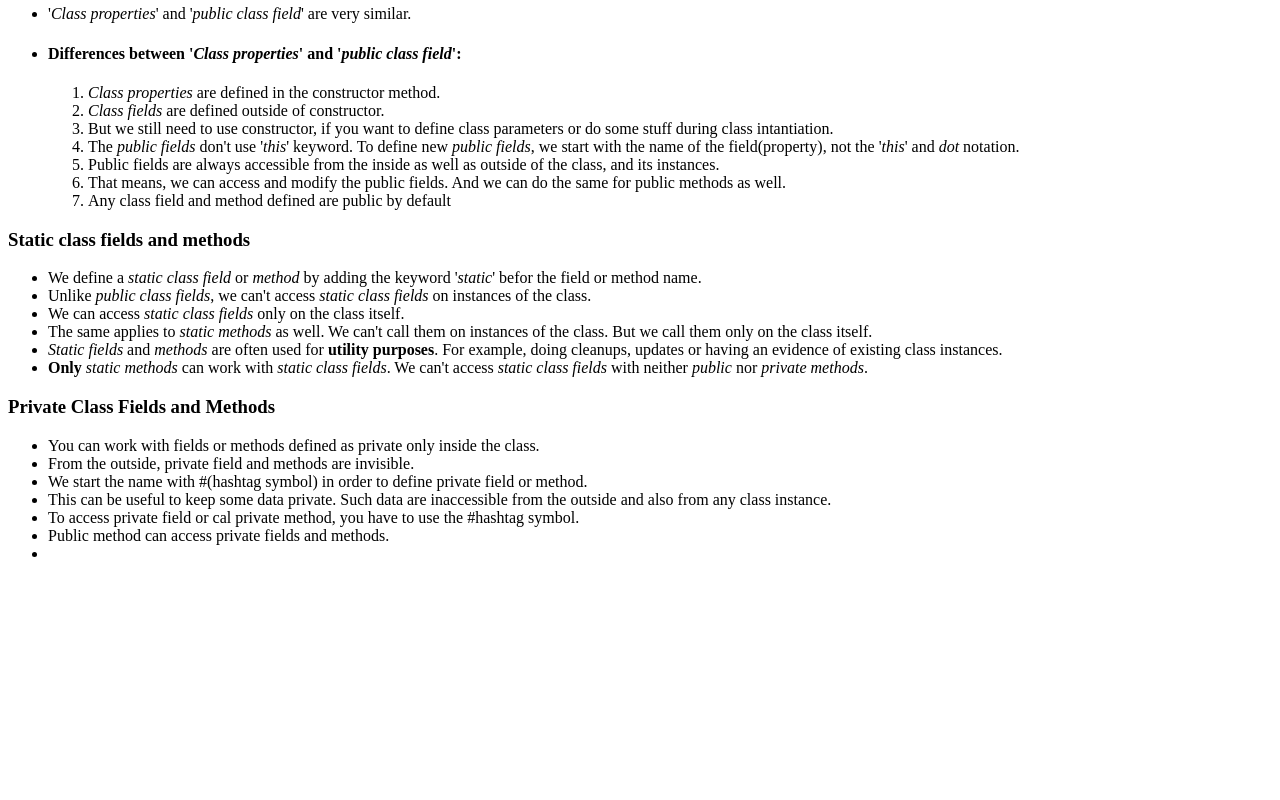
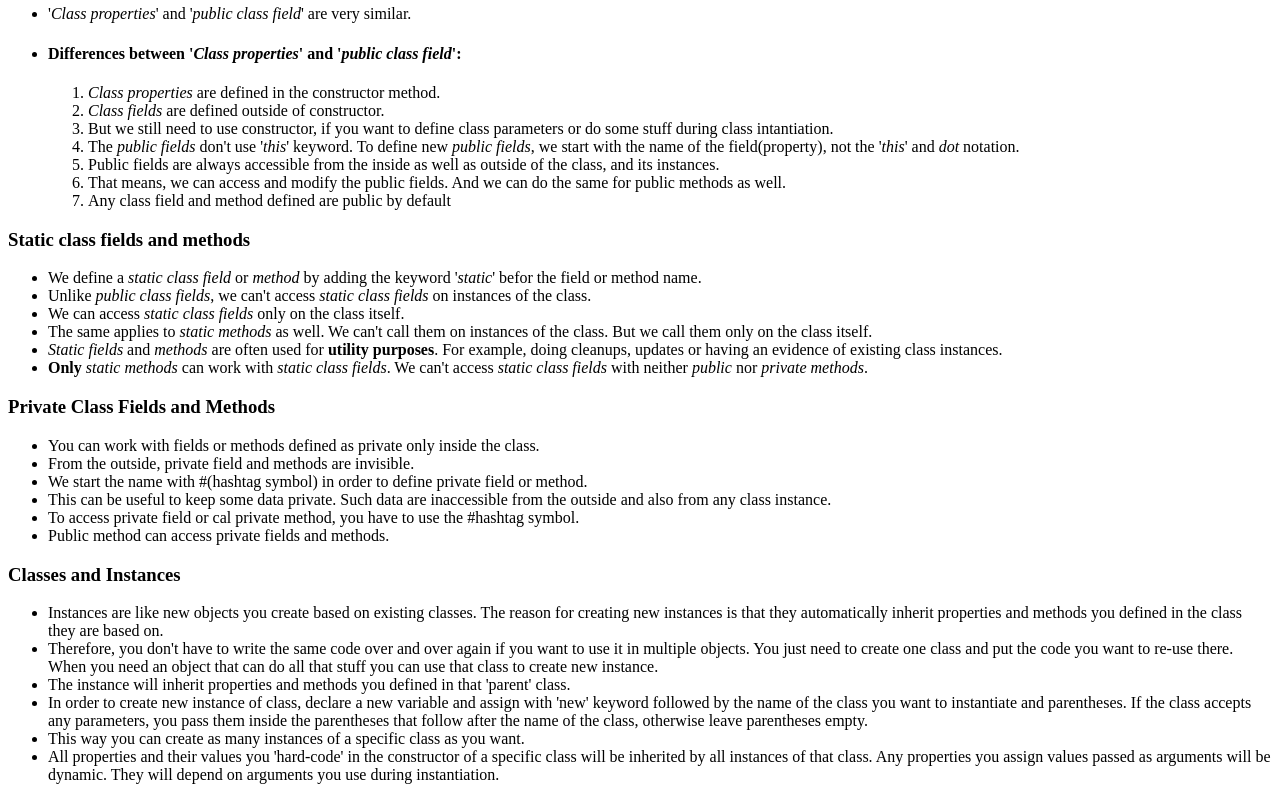
Before and after one commit to yugmani/alex-classes-js, a website: page index.html in a window 1280 px wide. Shown: the part 676-1476 px from the top of the page. Before the commit the page ends 1255 px from the top, so only its background shows below. Drawn offline with Linux system fonts and the light colour scheme.

Commit message:
classes and instances

```diff
--- a/index.html
+++ b/index.html
@@ -175,6 +175,39 @@
       #hashtag symbol.
     </li>
     <li>Public method can access private fields and methods.</li>
-    <li></li>
+  </ul>
+  <h3>Classes and Instances</h3>
+  <ul>
+    <li>
+      Instances are like new objects you create based on existing classes. The
+      reason for creating new instances is that they automatically inherit
+      properties and methods you defined in the class they are based on.
+    </li>
+    <li>
+      Therefore, you don't have to write the same code over and over again if
+      you want to use it in multiple objects. You just need to create one class
+      and put the code you want to re-use there. When you need an object that
+      can do all that stuff you can use that class to create new instance.
+    </li>
+    <li>
+      The instance will inherit properties and methods you defined in that
+      'parent' class.
+    </li>
+    <li>
+      In order to create new instance of class, declare a new variable and
+      assign with 'new' keyword followed by the name of the class you want to
+      instantiate and parentheses. If the class accepts any parameters, you pass
+      them inside the parentheses that follow after the name of the class,
+      otherwise leave parentheses empty.
+    </li>
+    <li>
+      This way you can create as many instances of a specific class as you want.
+    </li>
+    <li>
+      All properties and their values you 'hard-code' in the constructor of a
+      specific class will be inherited by all instances of that class. Any
+      properties you assign values passed as arguments will be dynamic. They
+      will depend on arguments you use during instantiation.
+    </li>
   </ul>
 </div>
```
Also changed, not shown: index.js (+39 -0 lines).
